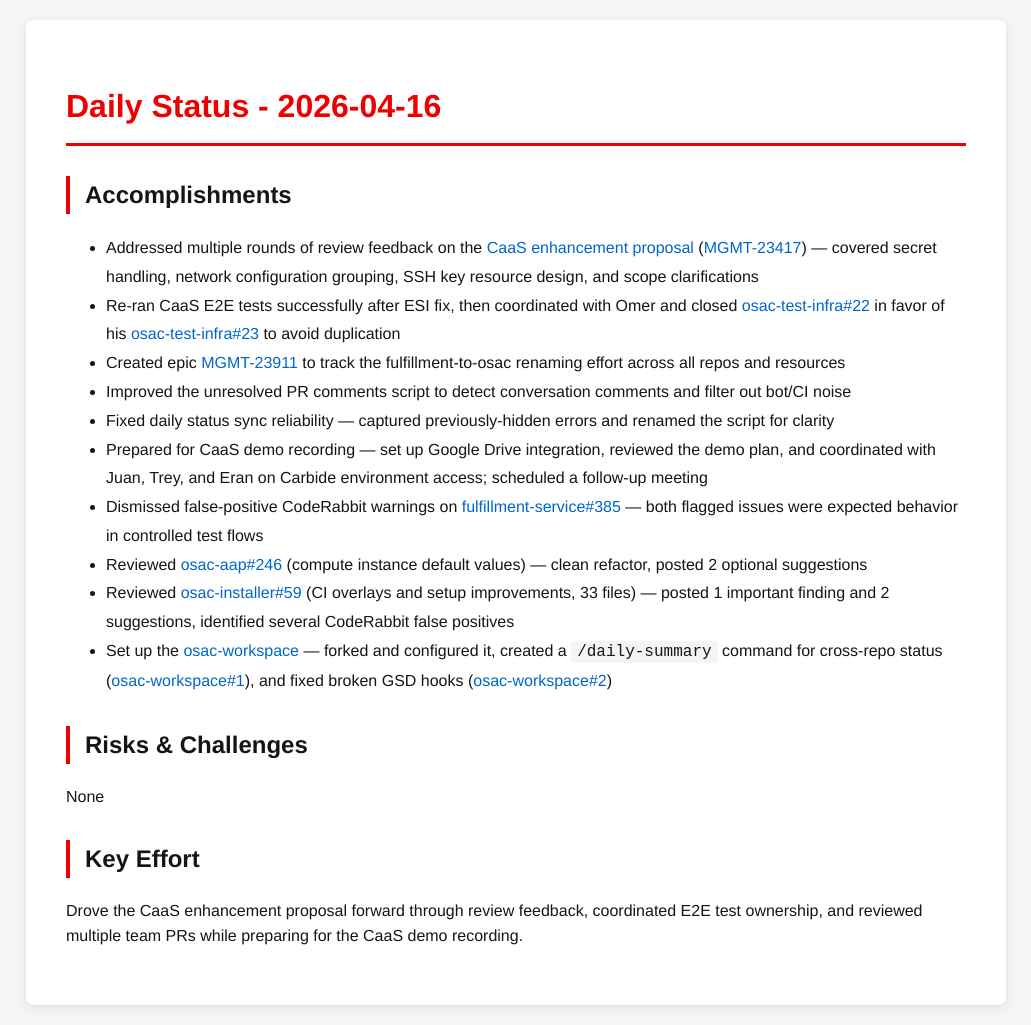
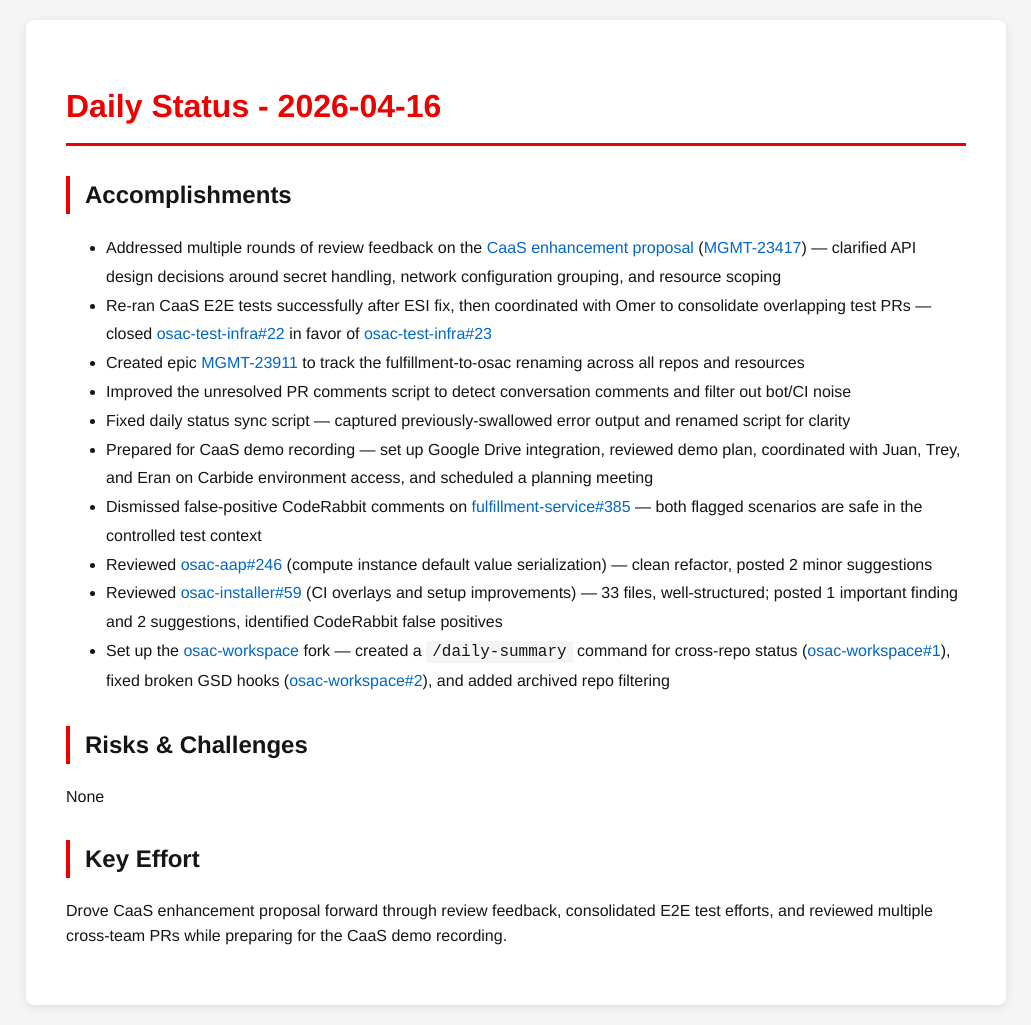
Before and after one commit to tzvatot/daily-status, a Jekyll site: the page built from 2026-04-16.md, in a window 1280 px wide. Shown: the whole page, without its empty margins (124-1155 px from the left). Built offline with Jekyll 4.4.1, drawn with Linux system fonts in a browser that asks for light colours.

Commit message:
Daily status update - 2026-04-16

```diff
--- a/2026-04-16.md
+++ b/2026-04-16.md
@@ -7,19 +7,19 @@
 # Daily Status - 2026-04-16
 
 ## Accomplishments
-- Addressed multiple rounds of review feedback on the [CaaS enhancement proposal](https://github.com/osac-project/enhancement-proposals/pull/33) ([MGMT-23417](https://issues.redhat.com/browse/MGMT-23417)) — covered secret handling, network configuration grouping, SSH key resource design, and scope clarifications
-- Re-ran CaaS E2E tests successfully after ESI fix, then coordinated with Omer and closed [osac-test-infra#22](https://github.com/osac-project/osac-test-infra/pull/22) in favor of his [osac-test-infra#23](https://github.com/osac-project/osac-test-infra/pull/23) to avoid duplication
-- Created epic [MGMT-23911](https://issues.redhat.com/browse/MGMT-23911) to track the fulfillment-to-osac renaming effort across all repos and resources
+- Addressed multiple rounds of review feedback on the [CaaS enhancement proposal](https://github.com/osac-project/enhancement-proposals/pull/33) ([MGMT-23417](https://issues.redhat.com/browse/MGMT-23417)) — clarified API design decisions around secret handling, network configuration grouping, and resource scoping
+- Re-ran CaaS E2E tests successfully after ESI fix, then coordinated with Omer to consolidate overlapping test PRs — closed [osac-test-infra#22](https://github.com/osac-project/osac-test-infra/pull/22) in favor of [osac-test-infra#23](https://github.com/osac-project/osac-test-infra/pull/23)
+- Created epic [MGMT-23911](https://issues.redhat.com/browse/MGMT-23911) to track the fulfillment-to-osac renaming across all repos and resources
 - Improved the unresolved PR comments script to detect conversation comments and filter out bot/CI noise
-- Fixed daily status sync reliability — captured previously-hidden errors and renamed the script for clarity
-- Prepared for CaaS demo recording — set up Google Drive integration, reviewed the demo plan, and coordinated with Juan, Trey, and Eran on Carbide environment access; scheduled a follow-up meeting
-- Dismissed false-positive CodeRabbit warnings on [fulfillment-service#385](https://github.com/osac-project/fulfillment-service/pull/385) — both flagged issues were expected behavior in controlled test flows
-- Reviewed [osac-aap#246](https://github.com/osac-project/osac-aap/pull/246) (compute instance default values) — clean refactor, posted 2 optional suggestions
-- Reviewed [osac-installer#59](https://github.com/osac-project/osac-installer/pull/59) (CI overlays and setup improvements, 33 files) — posted 1 important finding and 2 suggestions, identified several CodeRabbit false positives
-- Set up the [osac-workspace](https://github.com/eranco74/osac-workspace) — forked and configured it, created a `/daily-summary` command for cross-repo status ([osac-workspace#1](https://github.com/eranco74/osac-workspace/pull/1)), and fixed broken GSD hooks ([osac-workspace#2](https://github.com/eranco74/osac-workspace/pull/2))
+- Fixed daily status sync script — captured previously-swallowed error output and renamed script for clarity
+- Prepared for CaaS demo recording — set up Google Drive integration, reviewed demo plan, coordinated with Juan, Trey, and Eran on Carbide environment access, and scheduled a planning meeting
+- Dismissed false-positive CodeRabbit comments on [fulfillment-service#385](https://github.com/osac-project/fulfillment-service/pull/385) — both flagged scenarios are safe in the controlled test context
+- Reviewed [osac-aap#246](https://github.com/osac-project/osac-aap/pull/246) (compute instance default value serialization) — clean refactor, posted 2 minor suggestions
+- Reviewed [osac-installer#59](https://github.com/osac-project/osac-installer/pull/59) (CI overlays and setup improvements) — 33 files, well-structured; posted 1 important finding and 2 suggestions, identified CodeRabbit false positives
+- Set up the [osac-workspace](https://github.com/eranco74/osac-workspace) fork — created a `/daily-summary` command for cross-repo status ([osac-workspace#1](https://github.com/eranco74/osac-workspace/pull/1)), fixed broken GSD hooks ([osac-workspace#2](https://github.com/eranco74/osac-workspace/pull/2)), and added archived repo filtering
 
 ## Risks & Challenges
 None
 
 ## Key Effort
-Drove the CaaS enhancement proposal forward through review feedback, coordinated E2E test ownership, and reviewed multiple team PRs while preparing for the CaaS demo recording.
+Drove CaaS enhancement proposal forward through review feedback, consolidated E2E test efforts, and reviewed multiple cross-team PRs while preparing for the CaaS demo recording.
```
